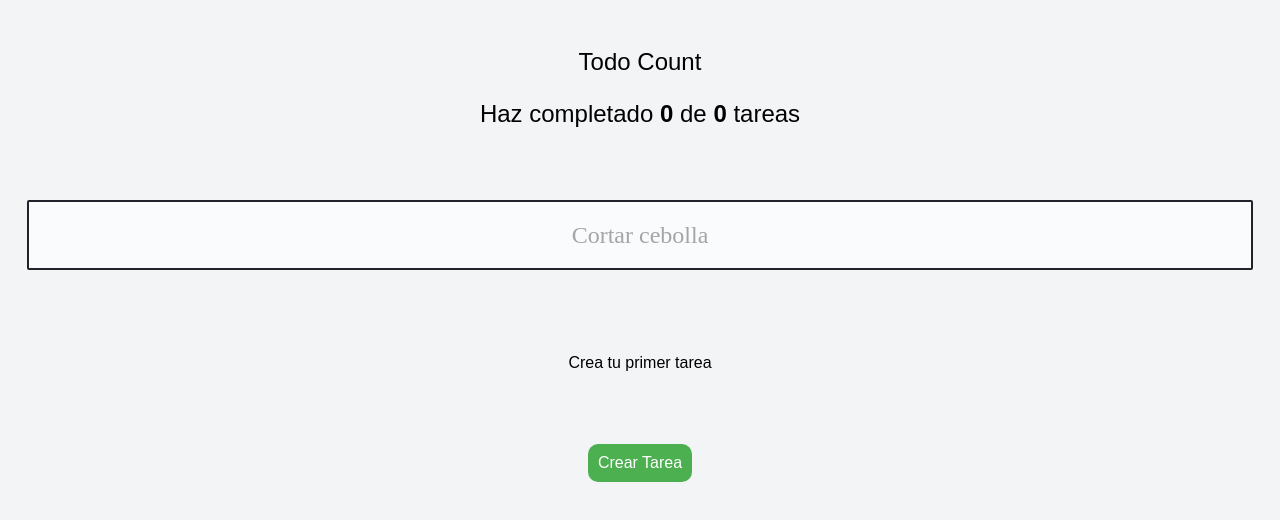
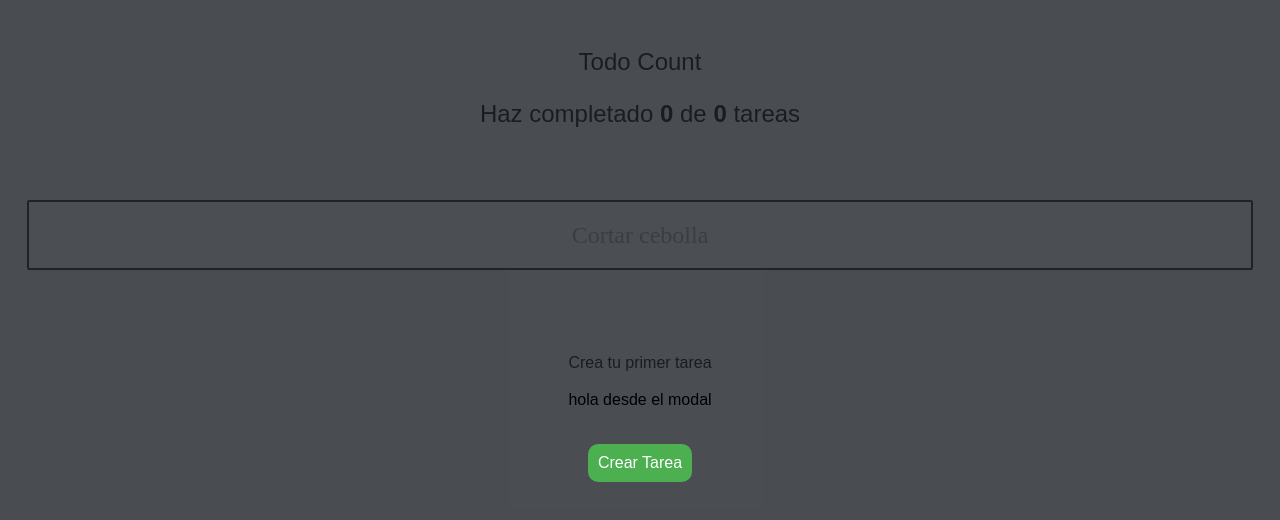
Before and after one commit to walex0627/ruta_frontend_platzi, a React (Create React App) app: page / in a window 1280 px wide. Both pictures are taken after a click on the button "Crear Tarea". Shown: the top 520 px of the page. Built offline with nearby package versions, Linux system fonts and the light colour scheme; some icons are missing.

Commit message:
25. Estados para abrir y cerrar un modal

```diff
--- a/public/index.html
+++ b/public/index.html
@@ -29,7 +29,7 @@
   <body>
     <noscript>You need to enable JavaScript to run this app.</noscript>
     <div id="root"></div>
-    <div id="modal"></div>
+    <div id="ModalBackground"></div>
     <!--
       This HTML file is a template.
       If you open it directly in the browser, you will see an empty page.
--- a/src/components/CreateTodoButton.jsx
+++ b/src/components/CreateTodoButton.jsx
@@ -1,11 +1,10 @@
 import '../styles/CreateTodoButton.css'
 
-function CreateTodoButton(){
+function CreateTodoButton({setOpenModal}){
   return (
-    <button className="createTodoButton" onClick={(event)=>{console.log('le diste click')
-      console.log(event)
-      console.log(event.target)
-    }}>Crear Tarea</button>
+    <button className="createTodoButton"
+      onClick = {()=> setOpenModal(state => !state)}>
+      Crear Tarea</button>
   )
 }
 export { CreateTodoButton };
--- a/src/components/Modal.jsx
+++ b/src/components/Modal.jsx
@@ -1,12 +1,12 @@
 import React from 'react';
 import ReactDOM from 'react-dom';
-
+  import '../styles/Modal.css'
 function Modal ({children}){
     return ReactDOM.createPortal(
-    <div className='modalPortal'>
+    <div className='ModalBackground'>
       {children}
     </div>,
-    document.getElementById('modal')
+    document.getElementById('ModalBackground')
   )
 }
 
--- a/src/components/TodoUI.jsx
+++ b/src/components/TodoUI.jsx
@@ -49,10 +49,10 @@ function TodoUI(){
 
                 ))}
             </TodoList>
-            <CreateTodoButton />
+            <CreateTodoButton setOpenModal={setOpenModal}/>
             {openModal && (
                 <Modal>
-                    {/* <TodoForm /> */}
+                    hola desde el modal
                 </Modal>
             )}
         </>
--- a/src/context/TodoContext.jsx
+++ b/src/context/TodoContext.jsx
@@ -5,7 +5,7 @@ const TodoContext = React.createContext()
 function TodoProvider({ children }) {
     const msgCongratulations = 'Felicitaciones completaste todas las tareas'
     const [searchValue, setSearchValue] = React.useState('');
-    const [openModal, setOpenModal] = React.useState(true);
+    const [openModal, setOpenModal] = React.useState(false);
 
     const {
         item: todos,
--- a/src/styles/CreateTodoButton.css
+++ b/src/styles/CreateTodoButton.css
@@ -8,6 +8,7 @@
     cursor: pointer;
     color: white;
     margin-bottom: 10px;
+    z-index: 1;
 }
 
 .createTodoButton:hover{
--- /dev/null
+++ b/src/styles/Modal.css
@@ -0,0 +1,12 @@
+.ModalBackground{
+    background-color: rgba(32,35,41,0.8);
+    display: flex;
+    justify-content: center;
+    align-items: center;
+    position: fixed;
+    top: 0;
+    left: 0;
+    left: 0;
+    right: 0;
+    bottom: 0;
+}
```
